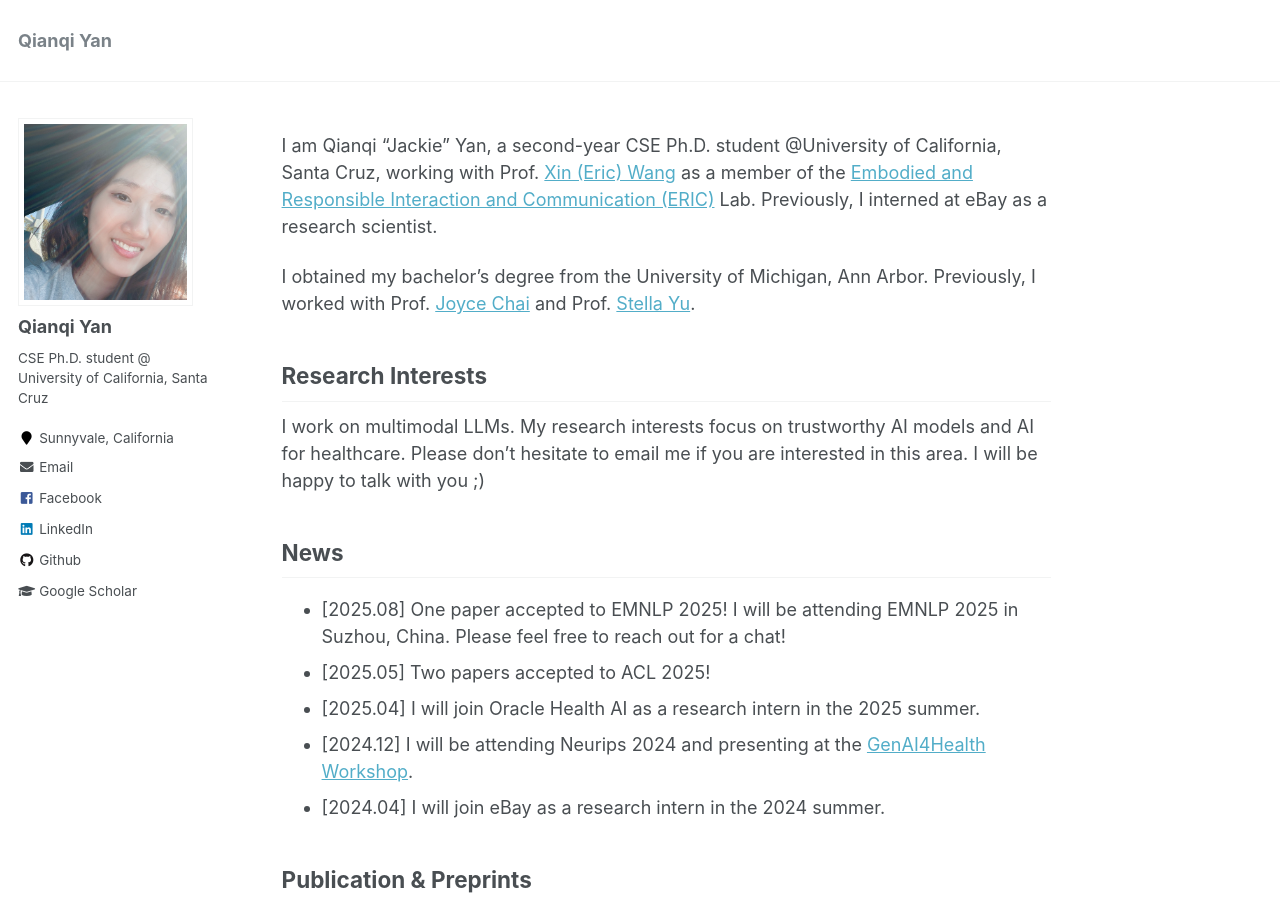
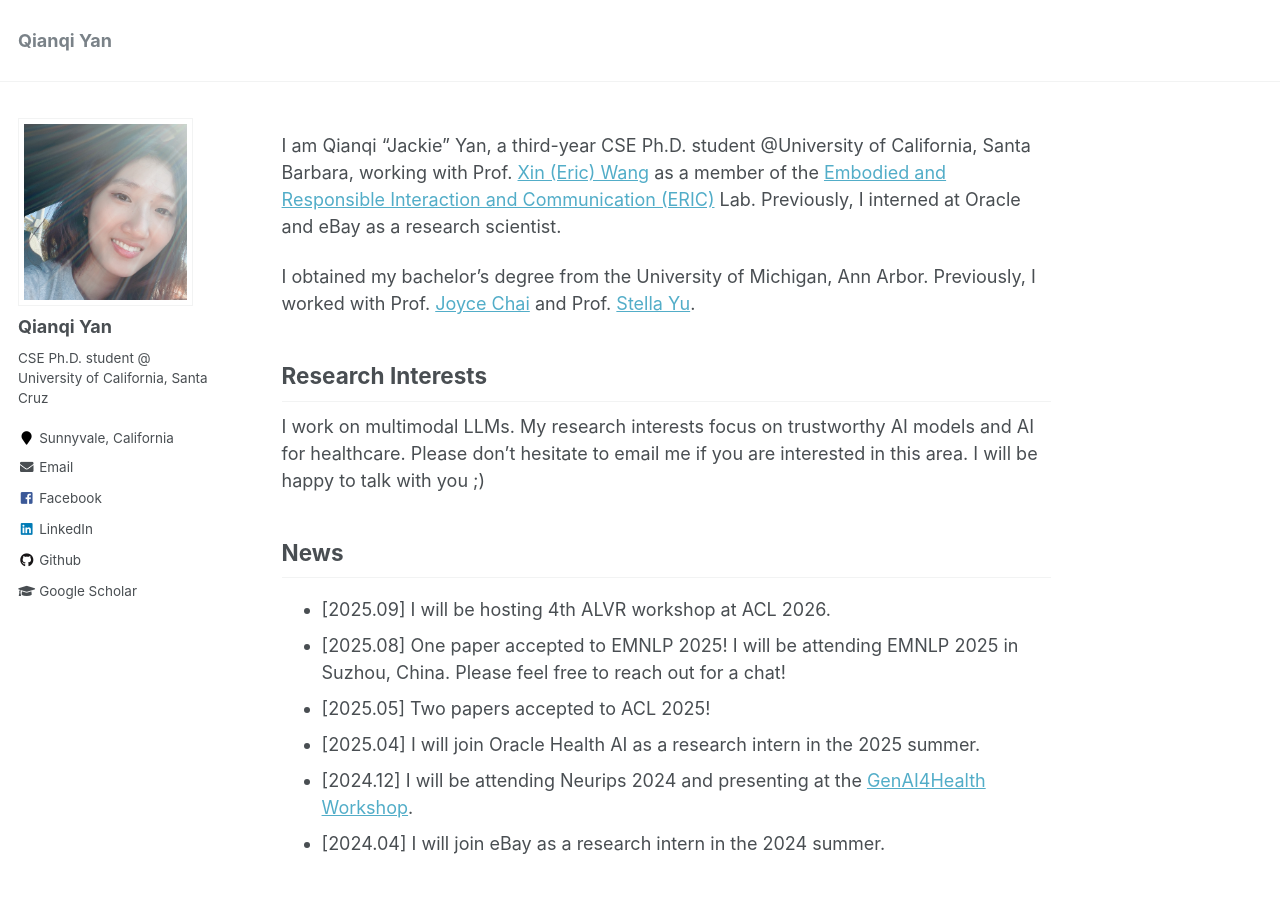
Before and after one commit to Jackie-2000/Jackie-2000.github.io, a Jekyll site: the page built from _pages/about.md, in a window 1280 px wide and 900 px high. Built offline with Jekyll 4.4.1, drawn with Linux system fonts in a browser that asks for light colours; some of the changed text lies outside the part shown.

Commit message:
Update about.md

```diff
--- a/_pages/about.md
+++ b/_pages/about.md
@@ -7,7 +7,7 @@ redirect_from:
   - /about/
   - /about.html
 ---
-I am Qianqi "Jackie" Yan, a second-year CSE Ph.D. student @University of California, Santa Cruz, working with Prof. [Xin (Eric) Wang](https://eric-xw.github.io/) as a member of the [Embodied and Responsible Interaction and Communication (ERIC)](http://eric-lab.soe.ucsc.edu/home) Lab. Previously, I interned at eBay as a research scientist.
+I am Qianqi "Jackie" Yan, a third-year CSE Ph.D. student @University of California, Santa Barbara, working with Prof. [Xin (Eric) Wang](https://eric-xw.github.io/) as a member of the [Embodied and Responsible Interaction and Communication (ERIC)](http://eric-lab.soe.ucsc.edu/home) Lab. Previously, I interned at Oracle and eBay as a research scientist.
 
 I obtained my bachelor's degree from the University of Michigan, Ann Arbor. Previously, I worked with Prof. [Joyce Chai](https://web.eecs.umich.edu/~chaijy/) and Prof. [Stella Yu](https://www1.icsi.berkeley.edu/~stellayu/).
 
@@ -17,6 +17,7 @@ I work on multimodal LLMs. My research interests focus on trustworthy AI models
 
 News
 ------
+* [2025.09] I will be hosting 4th ALVR workshop at ACL 2026.
 * [2025.08] One paper accepted to EMNLP 2025! I will be attending EMNLP 2025 in Suzhou, China. Please feel free to reach out for a chat!
 * [2025.05] Two papers accepted to ACL 2025!
 * [2025.04] I will join Oracle Health AI as a research intern in the 2025 summer.
@@ -53,15 +54,16 @@ Publication & Preprints
 Service
 ------
 Organizer
-* Workshop CLVL @NeurIPS 2025
+* Workshop AVLR @ACL 2026, CLVL @NeurIPS 2025
 
 Program Committee
-* Main Conference: ICLR 2025, ICLR 2024, ICCV 2023
+* Main Conference: ICLR 2025 2026, ICLR 2024, ICCV 2023
 * Workshop: ALVR @ACL 2024
 
 Education
 ------
-* Ph.D. in Computer Science, University of California, Santa Cruz, 2023 - present
+* Ph.D. in Computer Science, University of California, Santa Barbara, 2025 - present
+* Ph.D. in Computer Science, University of California, Santa Cruz, 2023 - 2025
 * B.S.E. in Computer Science, University of Michigan (Ann Arbor), 2021 - 2023
 * B.S.E. in Electrical and Computer Engineering, Shanghai Jiao Tong University, 2019 - 2023
 * Visiting Student, Technische Universit¨at Berlin, 2020
```
